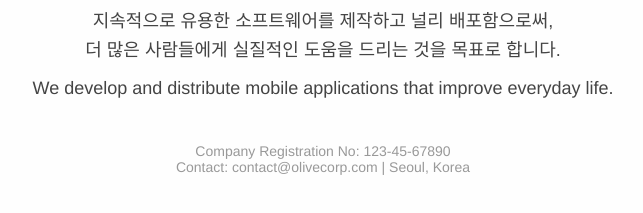
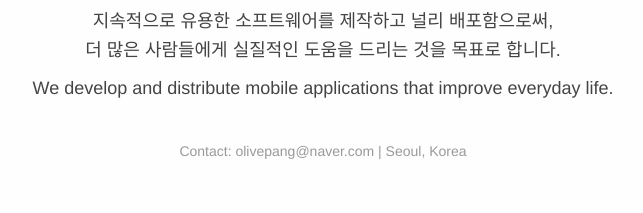
Before and after one commit to olive-corp/home, a plain HTML site: page index.html in a window 1280 px wide. Shown: the part 435-648 px from the top of the page, without its empty margins (317-960 px from the left). Drawn offline with Linux system fonts and the light colour scheme.

Commit message:
Update index.html

```diff
--- a/index.html
+++ b/index.html
@@ -43,8 +43,7 @@
   <p>We develop and distribute mobile applications that improve everyday life.</p>
 
   <footer>
-    Company Registration No: 123-45-67890<br>
-    Contact: contact@olivecorp.com | Seoul, Korea
+    Contact: olivepang@naver.com | Seoul, Korea
   </footer>
 </body>
 </html>
```
